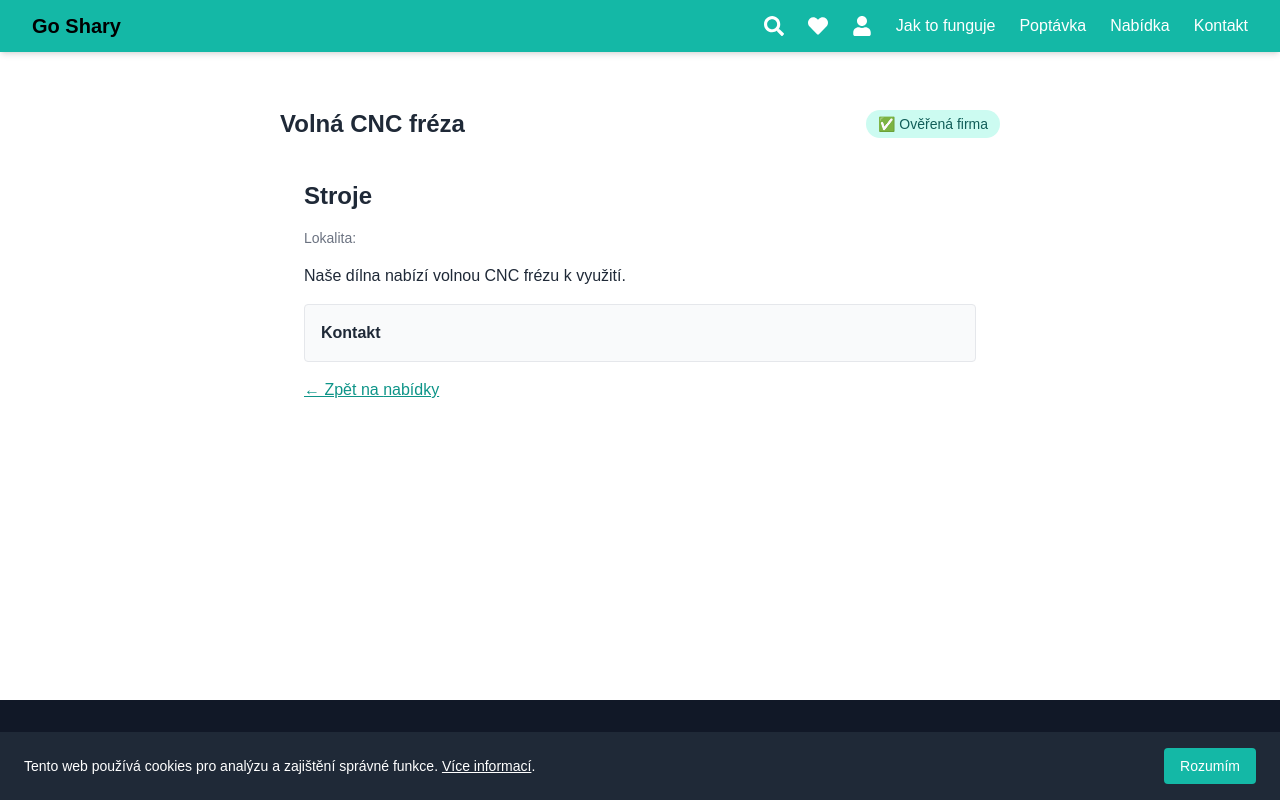
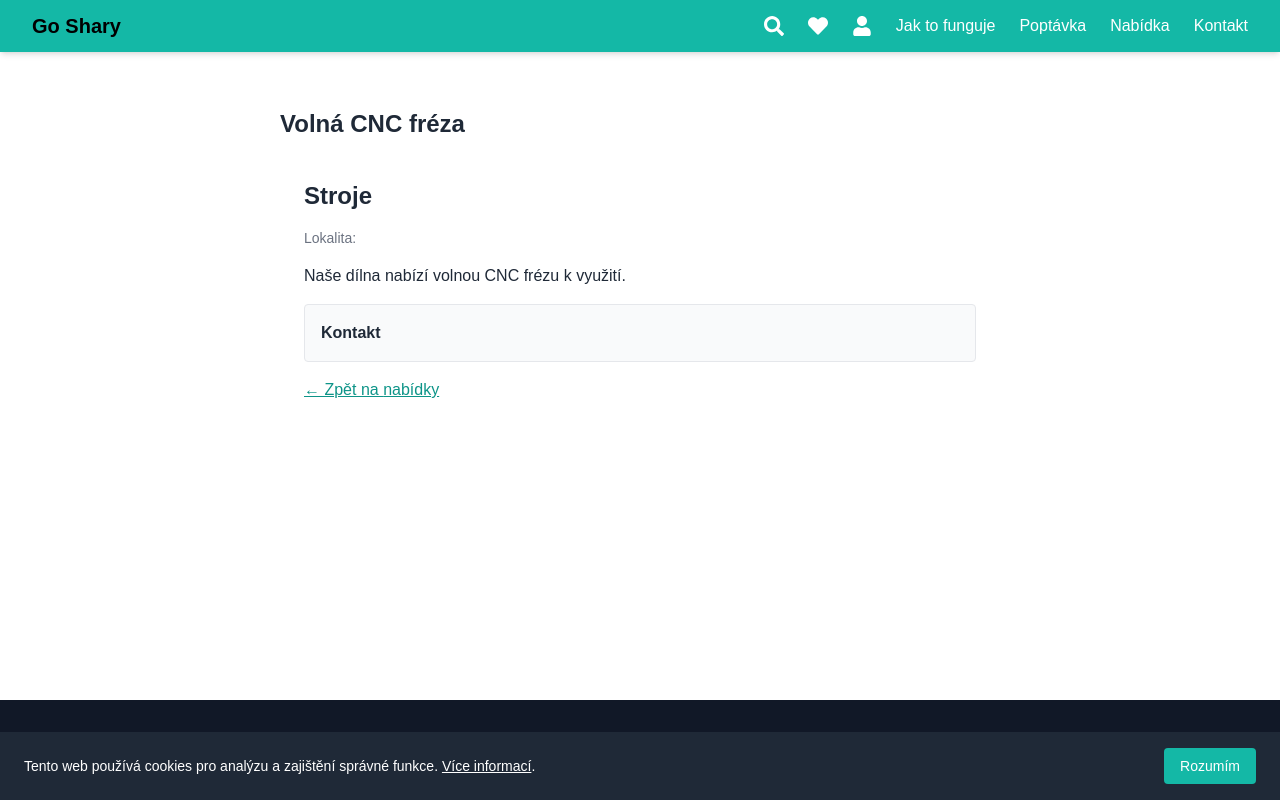
Before and after one commit to Tekier10/goshary, a Next.js app: page /nabidka/1 in a window 1280 px wide. Built offline with nearby package versions, Linux system fonts and the light colour scheme; a web font is replaced by a local one.

Commit message:
Update [id].tsx

```diff
--- a/pages/nabidka/[id].tsx
+++ b/pages/nabidka/[id].tsx
@@ -2,7 +2,6 @@
 import { useRouter } from 'next/router';
 import { useEffect, useState } from 'react';
 import DetailItem from '../../components/DetailItem';
-import OvereniBadge from '../../components/OvereniBadge';
 
 const mockNabidky = [
   {
@@ -39,7 +38,6 @@ export default function DetailNabidky() {
     <div className="p-6 max-w-3xl mx-auto space-y-4">
       <div className="flex flex-col sm:flex-row sm:items-center sm:justify-between gap-2">
         <h1 className="text-2xl font-semibold">{data.titulek}</h1>
-        <OvereniBadge overeno={data.overeno} />
       </div>
       <DetailItem data={data} typStranky="nabidka" />
     </div>
```
